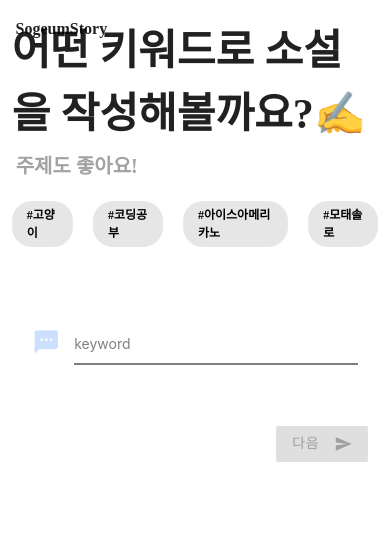
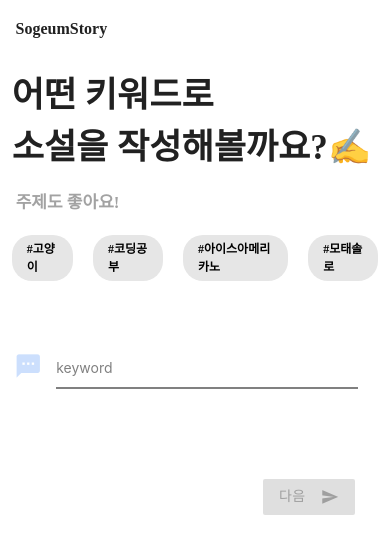
Before and after one commit to hyeyomi/SogeumStory, a React (Create React App) app in the folder geminai-story/: page /text-story in a window 390 px wide. Shown: the top 554 px of the page. Built offline with nearby package versions, Linux system fonts and the light colour scheme; a web font is replaced by a local one.

Commit message:
"반응형 웹(키워드로 만드는 이야기)"

```diff
--- a/geminai-story/src/components/TextStory.js
+++ b/geminai-story/src/components/TextStory.js
@@ -28,7 +28,7 @@ function App() {
         SogeumStory
       </div>
       <div className="text-story-title">
-        어떤 키워드로 소설을 작성해볼까요?✍
+        어떤 키워드로  <br />소설을 작성해볼까요?✍
       </div>
       <span className="text-story-span">주제도 좋아요!</span>
       <div className="keyword-tags">
--- a/geminai-story/src/css/Home.css
+++ b/geminai-story/src/css/Home.css
@@ -227,16 +227,15 @@
 
   .card-link {
     margin-bottom: -10px;
-
   }
 
-  .card-link a{
+  .card-link a {
     padding: 2px 5px;
     padding-left: 7px;
     font-size: small;
   }
 
-  .card-link a > i{
+  .card-link a > i {
     margin-left: 7px;
   }
 }
--- a/geminai-story/src/css/TextDetail.css
+++ b/geminai-story/src/css/TextDetail.css
@@ -43,3 +43,16 @@ button {
 button:hover {
   background-color: #d2e3fc !important; /* 마우스를 올렸을 때 색상 */
 }
+
+/*반응형 웹*/
+@media (max-width: 768px) {
+  .DetailsPage{
+    padding: 10% 5%;
+  }
+
+  .detail-title{
+    margin-top: 50px;
+    font-size: 2.5rem !important;
+
+  }
+}
--- a/geminai-story/src/css/TextResult.css
+++ b/geminai-story/src/css/TextResult.css
@@ -178,3 +178,32 @@
   align-items: center;
   margin-left: -40px;
 }
+
+/*반응형 웹*/
+@media (max-width: 768px) {
+  .ResultPage{
+    padding: 2% 5% !important;
+  }
+  .result-story {
+    width: 92%;
+  }
+  .like-btn11{
+    top: 48%;
+    right: 5%;
+  }
+  .like-btn31{
+    top: 28%;
+    right: 5%;
+  }
+  .like-btn21{
+    top: 38%;
+    right: 5%;
+  }
+  .next-form {
+   margin-left: -12px;
+   margin-top: 0px;
+  }
+  .next-step-btn{
+    right: 3%;
+  }
+}
--- a/geminai-story/src/css/TextStory.css
+++ b/geminai-story/src/css/TextStory.css
@@ -62,3 +62,53 @@
 .input-field .prefix {
   color: #5593f74c !important; /* 기본 아이콘 색상 */
 }
+
+/*반응형 웹*/
+@media (max-width: 768px) {
+  .text-story-title{
+    margin-top: 50px;
+    font-size: 2.5rem;
+    margin-bottom: 15px;
+  }
+
+  .text-story-span{
+    font-size: 17px;
+  }
+
+  .text-form-container {
+    margin-top: 40px;
+    margin-left: -18px;
+    margin-bottom: 0px;
+  }
+
+  .keyword_btn{
+    position: absolute;
+    right: 9%;
+    bottom: 39%;
+  }
+
+}
+
+@media (max-width: 480px) {
+  .text-story-title{
+    margin-top: 50px;
+    font-size: 2.5rem;
+    margin-bottom: 15px;
+  }
+
+  .text-story-span{
+    font-size: 17px;
+  }
+
+  .text-form-container {
+    margin-top: 40px;
+    margin-left: -18px;
+    margin-bottom: 0px;
+  }
+
+  .keyword_btn{
+    position: absolute;
+    right: 9%;
+    bottom: 39%;
+  }
+}
```
